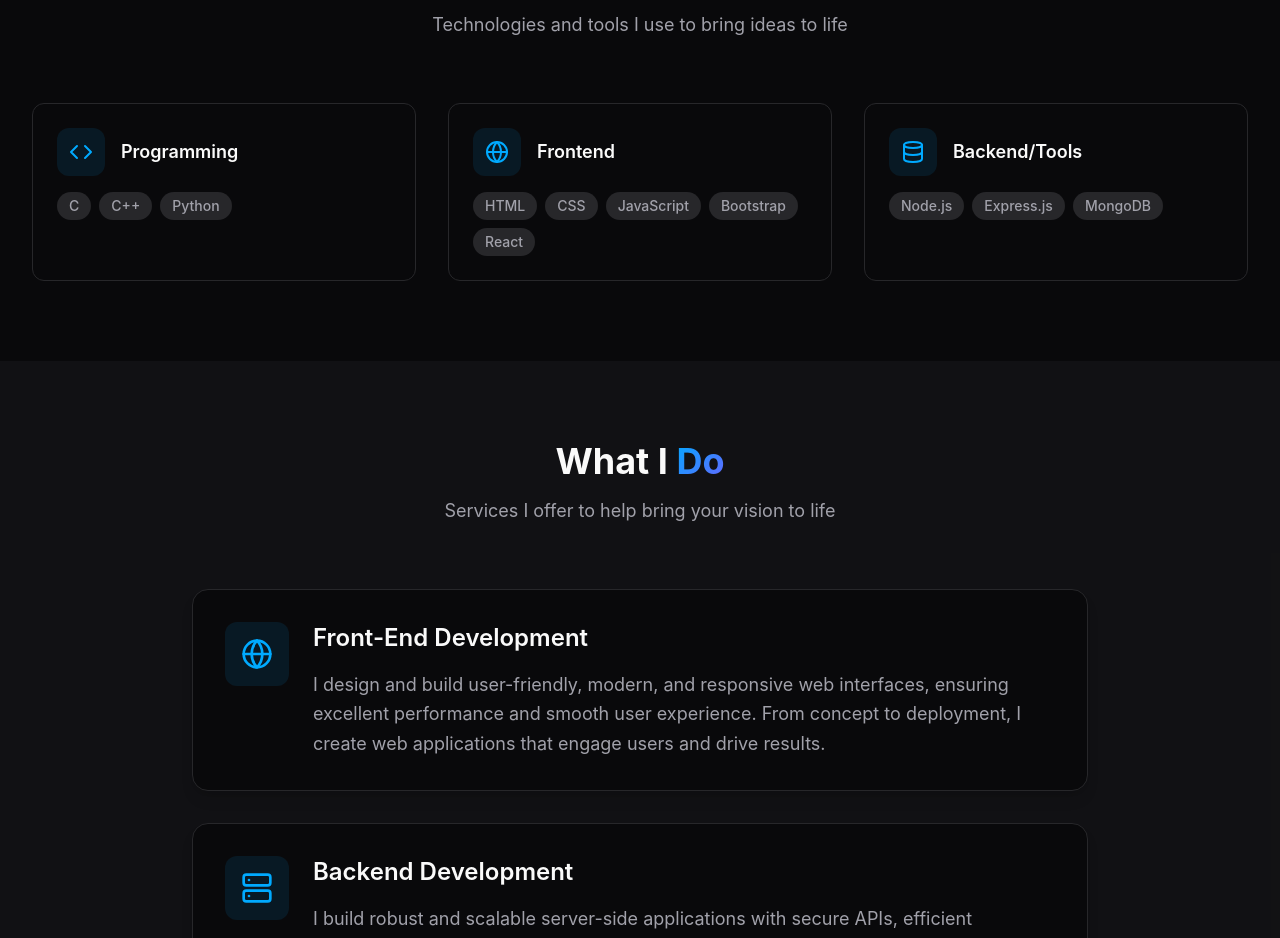
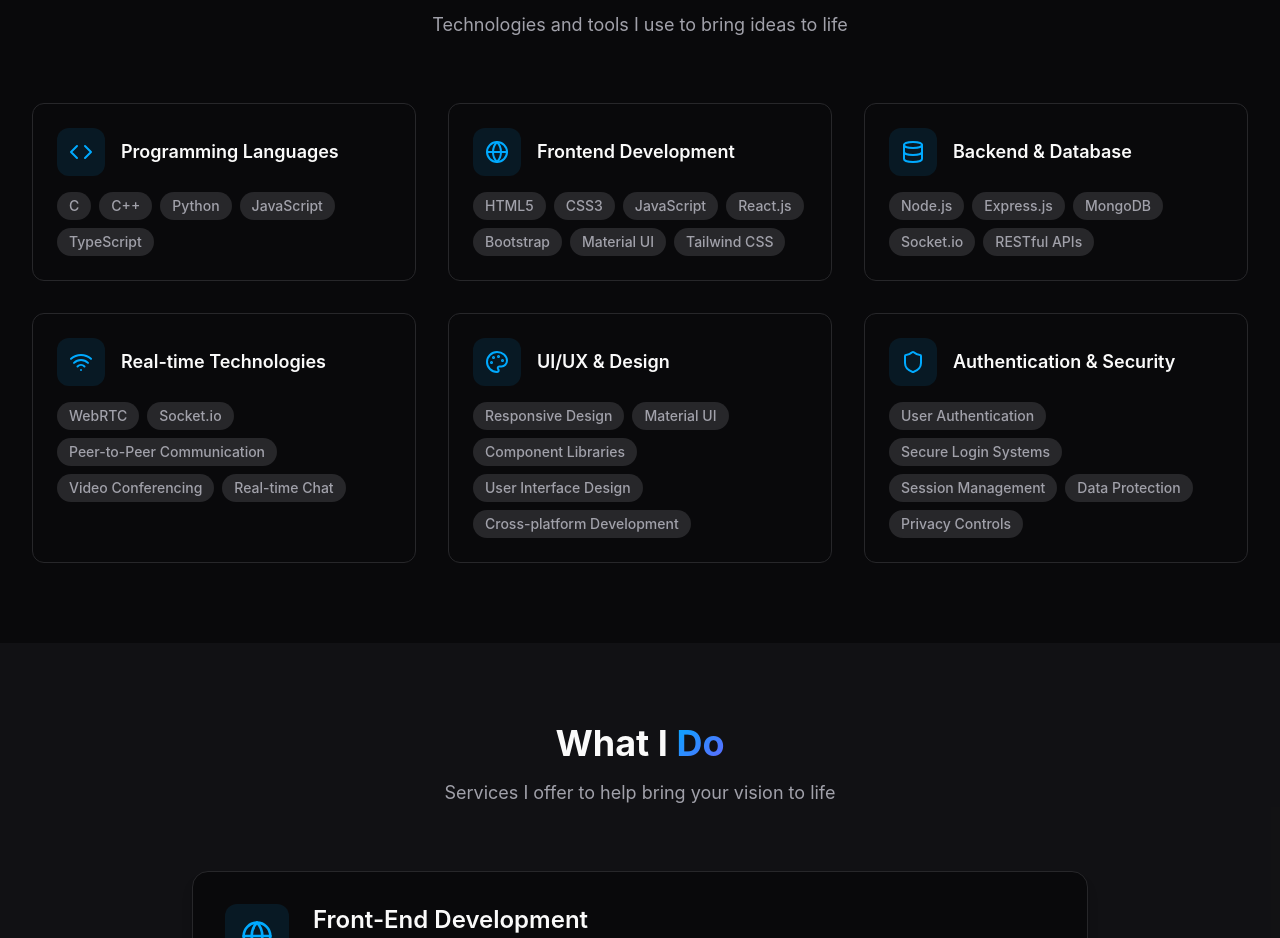
Before and after one commit to user135-test/vivek-portfolio9, a React (Vite) app: page / in a window 1280 px wide. Shown: the part 1480-2418 px from the top of the page. Built offline with nearby package versions, Linux system fonts and the light colour scheme.

Commit message:
Add skills to portfolio
Added new skills to the skills section based on the EchoMeet project. If necessary, additional skill sections were created to accommodate the new skills.

```diff
--- a/src/components/Portfolio.tsx
+++ b/src/components/Portfolio.tsx
@@ -1,5 +1,5 @@
 import { useState } from 'react';
-import { ArrowRight, Code, Database, Globe, Mail, Phone, MapPin, Github, Linkedin, ExternalLink, Server, Layers } from 'lucide-react';
+import { ArrowRight, Code, Database, Globe, Mail, Phone, MapPin, Github, Linkedin, ExternalLink, Server, Layers, Wifi, Palette, Shield } from 'lucide-react';
 import { Button } from '@/components/ui/button';
 import { Input } from '@/components/ui/input';
 import { Textarea } from '@/components/ui/textarea';
@@ -65,18 +65,33 @@ const Portfolio = () => {
   const skills = [
     {
       icon: <Code className="w-6 h-6" />,
-      title: "Programming",
-      skills: ["C", "C++", "Python"]
+      title: "Programming Languages",
+      skills: ["C", "C++", "Python", "JavaScript", "TypeScript"]
     },
     {
       icon: <Globe className="w-6 h-6" />,
-      title: "Frontend",
-      skills: ["HTML", "CSS", "JavaScript", "Bootstrap", "React"]
+      title: "Frontend Development",
+      skills: ["HTML5", "CSS3", "JavaScript", "React.js", "Bootstrap", "Material UI", "Tailwind CSS"]
     },
     {
       icon: <Database className="w-6 h-6" />,
-      title: "Backend/Tools",
-      skills: ["Node.js", "Express.js", "MongoDB"]
+      title: "Backend & Database",
+      skills: ["Node.js", "Express.js", "MongoDB", "Socket.io", "RESTful APIs"]
+    },
+    {
+      icon: <Wifi className="w-6 h-6" />,
+      title: "Real-time Technologies",
+      skills: ["WebRTC", "Socket.io", "Peer-to-Peer Communication", "Video Conferencing", "Real-time Chat"]
+    },
+    {
+      icon: <Palette className="w-6 h-6" />,
+      title: "UI/UX & Design",
+      skills: ["Responsive Design", "Material UI", "Component Libraries", "User Interface Design", "Cross-platform Development"]
+    },
+    {
+      icon: <Shield className="w-6 h-6" />,
+      title: "Authentication & Security",
+      skills: ["User Authentication", "Secure Login Systems", "Session Management", "Data Protection", "Privacy Controls"]
     }
   ];
 
```
